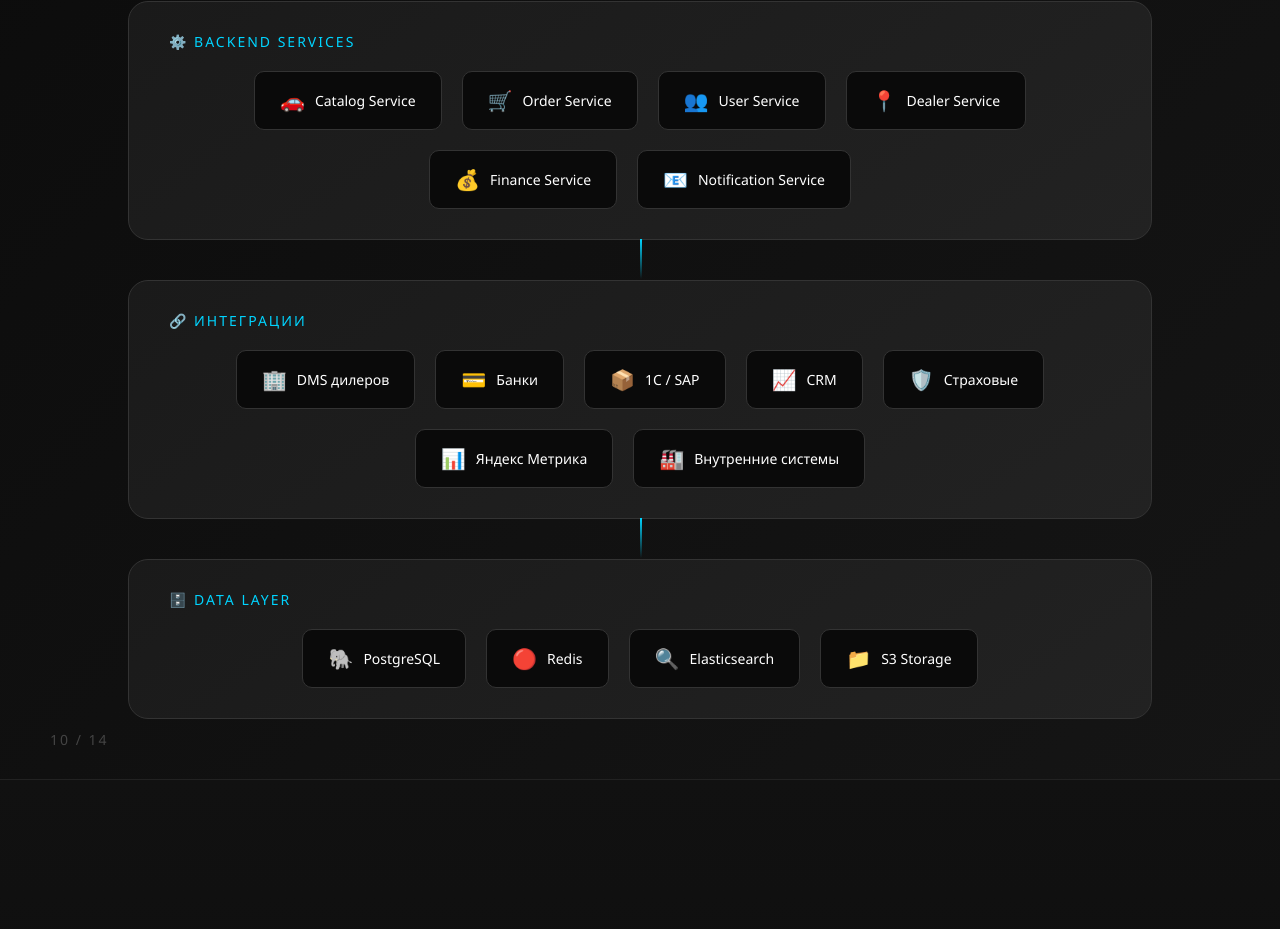
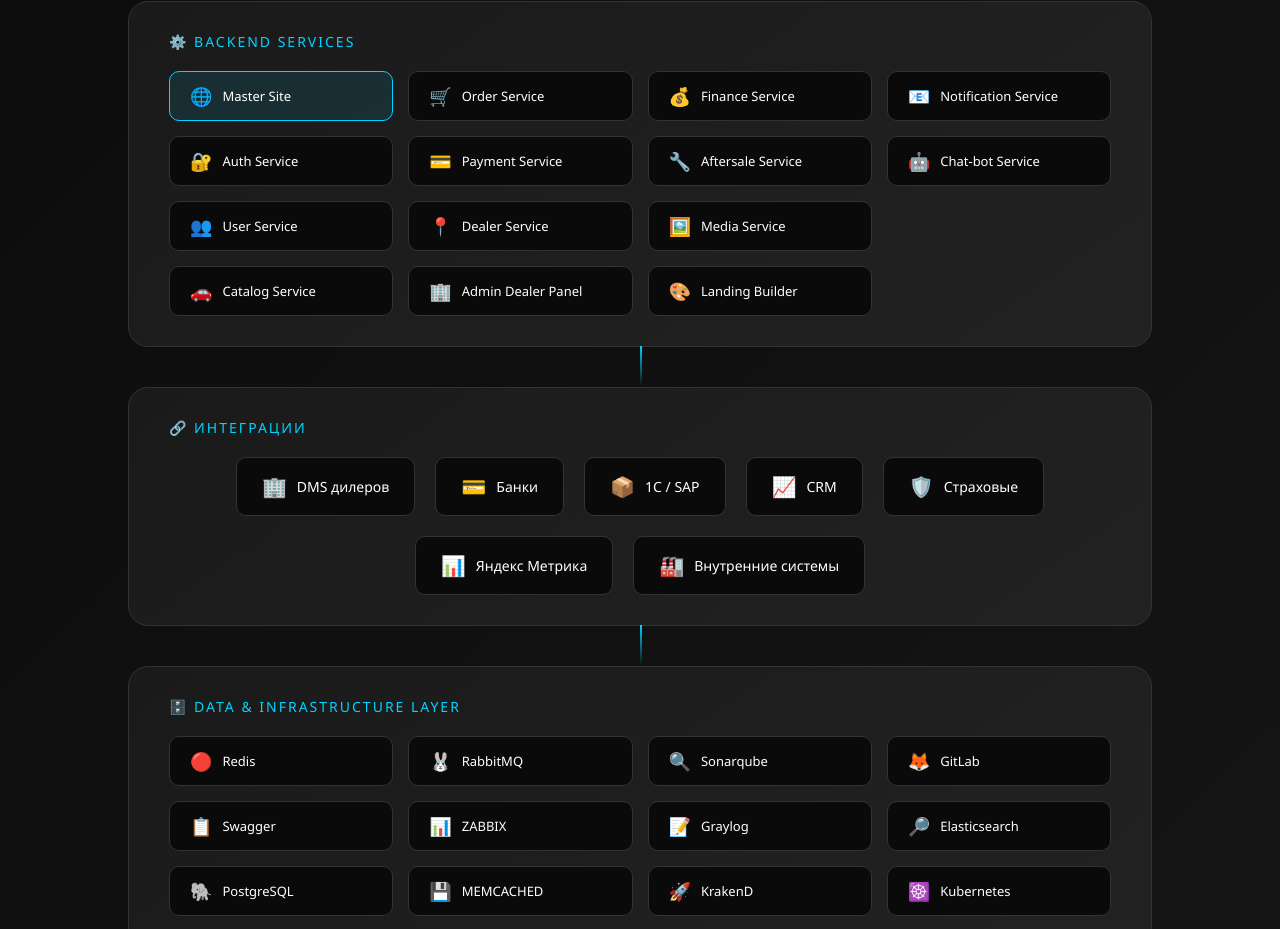
Before and after one commit to vkxx29/avtokorobka, a plain HTML site: page index.html in a window 1280 px wide. Shown: the part 9460-10389 px from the top of the page. Drawn offline with Linux system fonts and the light colour scheme.

Commit message:
Update index.html

```diff
--- a/index.html
+++ b/index.html
@@ -508,7 +508,7 @@
         }
 
         .architecture-container {
-            max-width: 1200px;
+            max-width: 1400px;
             width: 100%;
         }
 
@@ -569,6 +569,46 @@
 
         .arch-component .icon {
             font-size: 20px;
+        }
+
+        /* Backend Services Grid */
+        .arch-services-grid {
+            display: grid;
+            grid-template-columns: repeat(4, 1fr);
+            gap: 15px;
+            width: 100%;
+        }
+
+        .arch-services-column {
+            display: flex;
+            flex-direction: column;
+            gap: 15px;
+        }
+
+        .arch-service {
+            background: #0a0a0a;
+            padding: 12px 20px;
+            border-radius: 10px;
+            border: 1px solid #333;
+            font-size: 13px;
+            display: flex;
+            align-items: center;
+            gap: 10px;
+            transition: all 0.3s ease;
+        }
+
+        .arch-service:hover {
+            border-color: #00d4ff;
+            background: #111;
+        }
+
+        .arch-service .icon {
+            font-size: 18px;
+        }
+
+        .arch-service.highlight-service {
+            border-color: #00d4ff;
+            background: rgba(0, 212, 255, 0.1);
         }
 
         /* Tech Stack Slide */
@@ -766,6 +806,12 @@
         }
 
         /* Responsive */
+        @media (max-width: 1200px) {
+            .arch-services-grid {
+                grid-template-columns: repeat(2, 1fr);
+            }
+        }
+
         @media (max-width: 1024px) {
             .stats-grid {
                 grid-template-columns: repeat(2, 1fr);
@@ -806,6 +852,9 @@
             }
             .arch-components {
                 flex-direction: column;
+            }
+            .arch-services-grid {
+                grid-template-columns: 1fr;
             }
             .offer-box {
                 padding: 40px 30px;
@@ -1243,27 +1292,63 @@
                     </div>
                 </div>
 
-                <!-- Layer 3: Microservices -->
+                <!-- Layer 3: Backend Services -->
                 <div class="arch-layer">
                     <div class="arch-layer-title">⚙️ Backend Services</div>
-                    <div class="arch-components">
-                        <div class="arch-component">
+                    <div class="arch-services-grid">
+                        <!-- Column 1 -->
+                        <div class="arch-services-column">
+                            <div class="arch-service highlight-service">
+                                <span class="icon">🌐</span> Master Site
+                            </div>
+                            <div class="arch-service">
+                                <span class="icon">🔐</span> Auth Service
+                            </div>
+                            <div class="arch-service">
+                                <span class="icon">👥</span> User Service
+                            </div>
+                            <div class="arch-service">
                                 <span class="icon">🚗</span> Catalog Service
                             </div>
-                        <div class="arch-component">
+                        </div>
+                        <!-- Column 2 -->
+                        <div class="arch-services-column">
+                            <div class="arch-service">
                                 <span class="icon">🛒</span> Order Service
                             </div>
-                        <div class="arch-component">
-                            <span class="icon">👥</span> User Service
-                        </div>
-                        <div class="arch-component">
+                            <div class="arch-service">
+                                <span class="icon">💳</span> Payment Service
+                            </div>
+                            <div class="arch-service">
                                 <span class="icon">📍</span> Dealer Service
                             </div>
-                        <div class="arch-component">
+                            <div class="arch-service">
+                                <span class="icon">🏢</span> Admin Dealer Panel
+                            </div>
+                        </div>
+                        <!-- Column 3 -->
+                        <div class="arch-services-column">
+                            <div class="arch-service">
                                 <span class="icon">💰</span> Finance Service
                             </div>
-                        <div class="arch-component">
+                            <div class="arch-service">
+                                <span class="icon">🔧</span> Aftersale Service
+                            </div>
+                            <div class="arch-service">
+                                <span class="icon">🖼️</span> Media Service
+                            </div>
+                            <div class="arch-service">
+                                <span class="icon">🎨</span> Landing Builder
+                            </div>
+                        </div>
+                        <!-- Column 4 -->
+                        <div class="arch-services-column">
+                            <div class="arch-service">
                                 <span class="icon">📧</span> Notification Service
+                            </div>
+                            <div class="arch-service">
+                                <span class="icon">🤖</span> Chat-bot Service
+                            </div>
                         </div>
                     </div>
                 </div>
@@ -1296,21 +1381,57 @@
                     </div>
                 </div>
 
-                <!-- Layer 5: Data -->
+                <!-- Layer 5: Data & Infrastructure -->
                 <div class="arch-layer">
-                    <div class="arch-layer-title">🗄️ Data Layer</div>
-                    <div class="arch-components">
-                        <div class="arch-component">
+                    <div class="arch-layer-title">🗄️ Data & Infrastructure Layer</div>
+                    <div class="arch-services-grid">
+                        <!-- Column 1 -->
+                        <div class="arch-services-column">
+                            <div class="arch-service">
+                                <span class="icon">🔴</span> Redis
+                            </div>
+                            <div class="arch-service">
+                                <span class="icon">📋</span> Swagger
+                            </div>
+                            <div class="arch-service">
                                 <span class="icon">🐘</span> PostgreSQL
                             </div>
-                        <div class="arch-component">
-                            <span class="icon">🔴</span> Redis
-                        </div>
-                        <div class="arch-component">
-                            <span class="icon">🔍</span> Elasticsearch
-                        </div>
-                        <div class="arch-component">
-                            <span class="icon">📁</span> S3 Storage
+                        </div>
+                        <!-- Column 2 -->
+                        <div class="arch-services-column">
+                            <div class="arch-service">
+                                <span class="icon">🐰</span> RabbitMQ
+                            </div>
+                            <div class="arch-service">
+                                <span class="icon">📊</span> ZABBIX
+                            </div>
+                            <div class="arch-service">
+                                <span class="icon">💾</span> MEMCACHED
+                            </div>
+                        </div>
+                        <!-- Column 3 -->
+                        <div class="arch-services-column">
+                            <div class="arch-service">
+                                <span class="icon">🔍</span> Sonarqube
+                            </div>
+                            <div class="arch-service">
+                                <span class="icon">📝</span> Graylog
+                            </div>
+                            <div class="arch-service">
+                                <span class="icon">🚀</span> KrakenD
+                            </div>
+                        </div>
+                        <!-- Column 4 -->
+                        <div class="arch-services-column">
+                            <div class="arch-service">
+                                <span class="icon">🦊</span> GitLab
+                            </div>
+                            <div class="arch-service">
+                                <span class="icon">🔎</span> Elasticsearch
+                            </div>
+                            <div class="arch-service">
+                                <span class="icon">☸️</span> Kubernetes
+                            </div>
                         </div>
                     </div>
                 </div>
```
Lines whose indentation alone changed are shown as unchanged.
